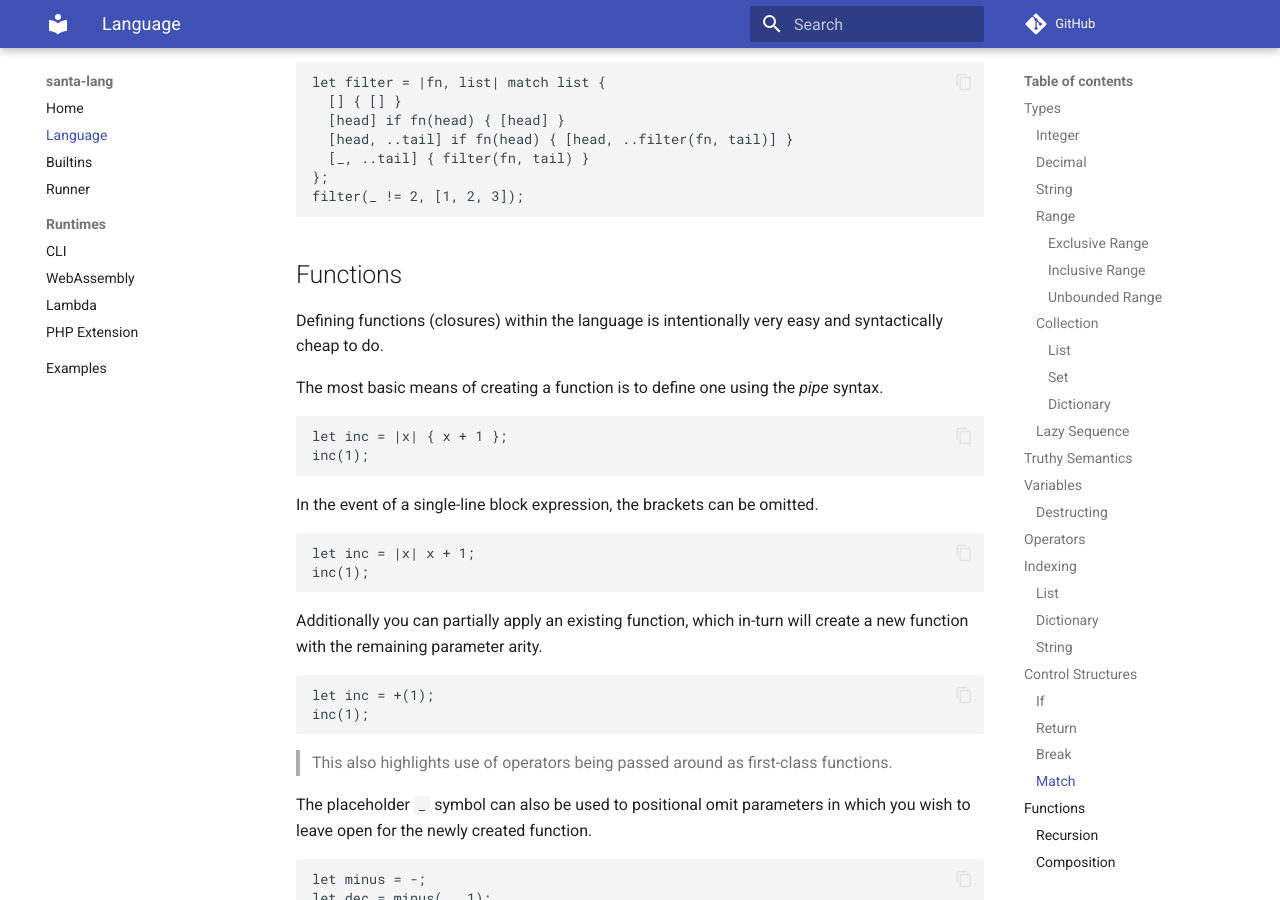
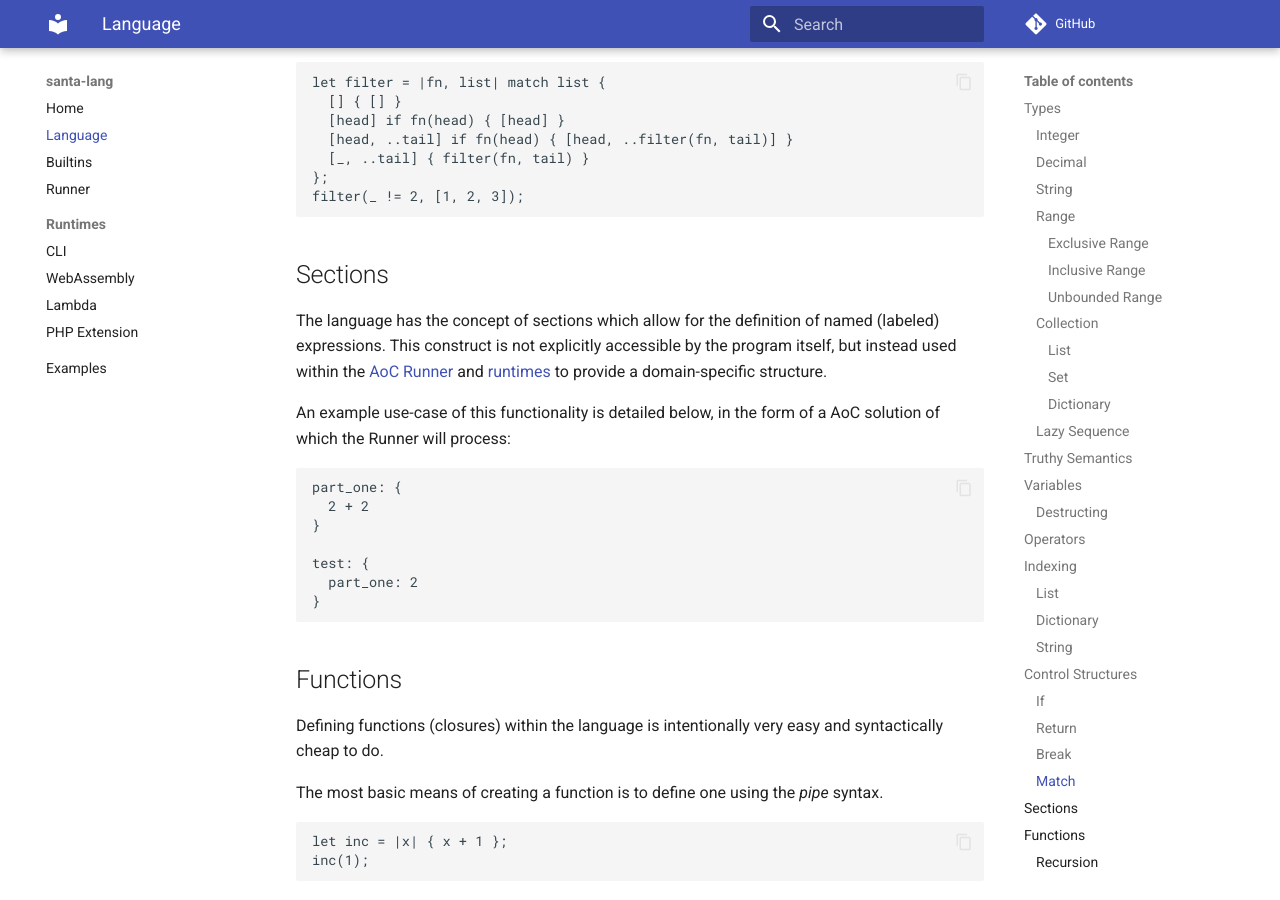
Before and after one commit to eddmann/santa-lang-rs, an MkDocs documentation site: the page built from docs/language.md, in a window 1280 px wide and 900 px high, scrolled down 9391 px. Built offline with MkDocs 1.6.1 and Material for MkDocs 9.7.7, drawn with Linux system fonts in a browser that asks for light colours; comment, search, counter and statistics services are not loaded; some of the changed text lies outside the part shown.

Commit message:
Add Sections to language docs

````diff
--- a/docs/language.md
+++ b/docs/language.md
@@ -5,7 +5,7 @@
 - Semicolons are optional.
 - Block expressions implicitly return the last statement as their result, unless an explicit `return` is used.
 
-There is a [write-up](https://eddmann.com/posts/designing-santa-lang-a-language-for-solving-advent-of-code-puzzles/) detailing the design decisions that went into creating the langauge.
+There is a [write-up](https://eddmann.com/posts/designing-santa-lang-a-language-for-solving-advent-of-code-puzzles/) detailing the design decisions that went into creating the language.
 
 ## Types
 
@@ -473,6 +473,23 @@ let filter = |fn, list| match list {
 filter(_ != 2, [1, 2, 3]);
 ```
 
+## Sections
+
+The language has the concept of sections which allow for the definition of named (labeled) expressions.
+This construct is not explicitly accessible by the program itself, but instead used within the [AoC Runner](runner.md) and [runtimes](lambda.md) to provide a domain-specific structure.
+
+An example use-case of this functionality is detailed below, in the form of a AoC solution of which the Runner will process:
+
+```
+part_one: {
+  2 + 2
+}
+
+test: {
+  part_one: 2
+}
+```
+
 ## Functions
 
 Defining functions (closures) within the language is intentionally very easy and syntactically cheap to do.
````
Also changed, not shown: other parts of docs/language.md (+10 -10 lines), docs/index.md (+1 -1 lines).
